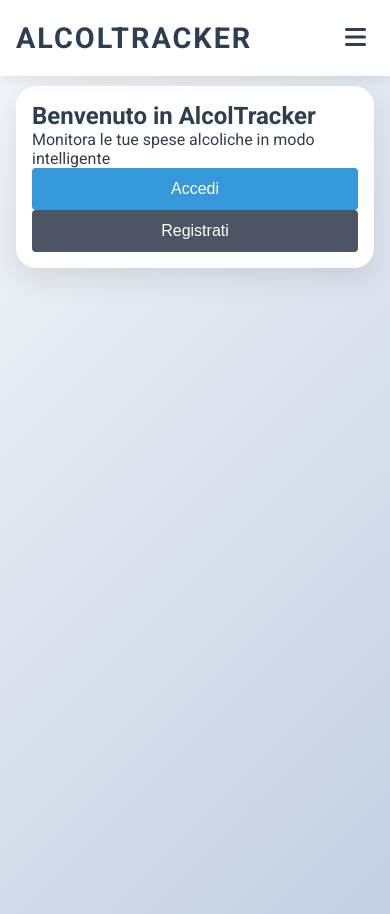
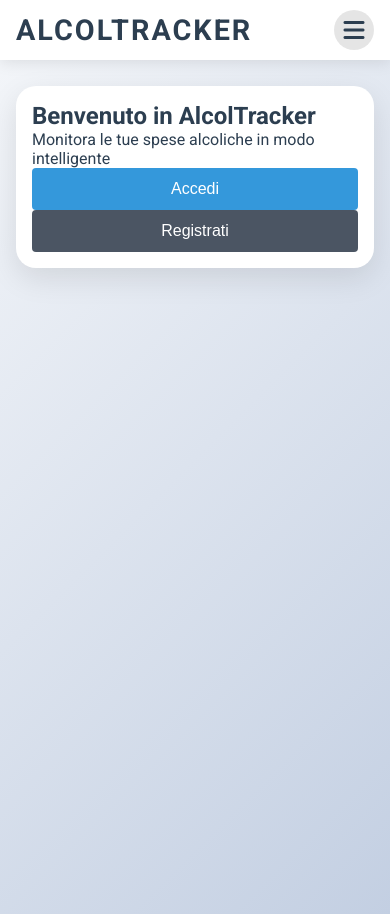
Before and after one commit to SigmoSigma/alcoltracker, a website with bundled scripts: page index.html in a window 390 px wide. Built offline with nearby package versions, Linux system fonts and the light colour scheme.

Commit message:
Add files via upload

```diff
--- a/style.css
+++ b/style.css
@@ -610,6 +610,36 @@ tr:hover {
         display: flex;
         justify-content: space-between;
         align-items: center;
+        height: 60px;
+    }
+
+    .menu-toggle {
+        display: block;
+        z-index: 1001;
+        background: none;
+        border: none;
+        font-size: 1.5rem;
+        color: #2c3e50;
+        cursor: pointer;
+        padding: 0.5rem;
+        width: 40px;
+        height: 40px;
+        display: flex;
+        align-items: center;
+        justify-content: center;
+        position: relative;
+    }
+
+    .menu-toggle::before {
+        content: '';
+        position: absolute;
+        width: 100%;
+        height: 100%;
+        top: 0;
+        left: 0;
+        background: rgba(0, 0, 0, 0.1);
+        border-radius: 50%;
+        z-index: -1;
     }
 
     .nav-links {
@@ -628,6 +658,7 @@ tr:hover {
         max-height: calc(100vh - 60px);
         overflow-y: auto;
         -webkit-overflow-scrolling: touch;
+        touch-action: manipulation;
     }
 
     .nav-links.active {
@@ -637,7 +668,7 @@ tr:hover {
     .nav-link {
         width: 100%;
         text-align: center;
-        padding: 0.8rem;
+        padding: 1rem;
         font-size: 1.1rem;
         display: block;
         color: #2c3e50;
@@ -645,22 +676,16 @@ tr:hover {
         background: #f8f9fa;
         border-radius: 8px;
         transition: all 0.3s ease;
+        min-height: 50px;
+        display: flex;
+        align-items: center;
+        justify-content: center;
+        touch-action: manipulation;
     }
 
     .nav-link:hover, .nav-link:active {
         background: #e9ecef;
         transform: translateY(-2px);
-    }
-
-    .menu-toggle {
-        display: block;
-        z-index: 1001;
-        background: none;
-        border: none;
-        font-size: 1.5rem;
-        color: #2c3e50;
-        cursor: pointer;
-        padding: 0.5rem;
     }
 
     .container {
@@ -768,10 +793,11 @@ tr:hover {
         max-height: calc(100vh - 50px);
         overflow-y: auto;
         -webkit-overflow-scrolling: touch;
+        touch-action: manipulation;
     }
 
     .nav-link {
-        padding: 0.6rem;
+        padding: 0.8rem;
         font-size: 1rem;
         min-height: 40px;
         display: flex;
@@ -799,12 +825,24 @@ tr:hover {
     input, select, textarea {
         font-size: 16px;
     }
+
+    .menu-toggle {
+        -webkit-tap-highlight-color: transparent;
+    }
+
+    .nav-link {
+        -webkit-tap-highlight-color: rgba(0, 0, 0, 0.1);
+    }
 }
 
 /* Miglioramenti per la touch interface */
 @media (hover: none) {
-    .nav-link, .btn {
-        padding: 12px 16px;
+    .menu-toggle {
+        padding: 1rem;
+    }
+
+    .nav-link {
+        padding: 1.2rem;
     }
 
     .stat-card, .chart-card {
```
